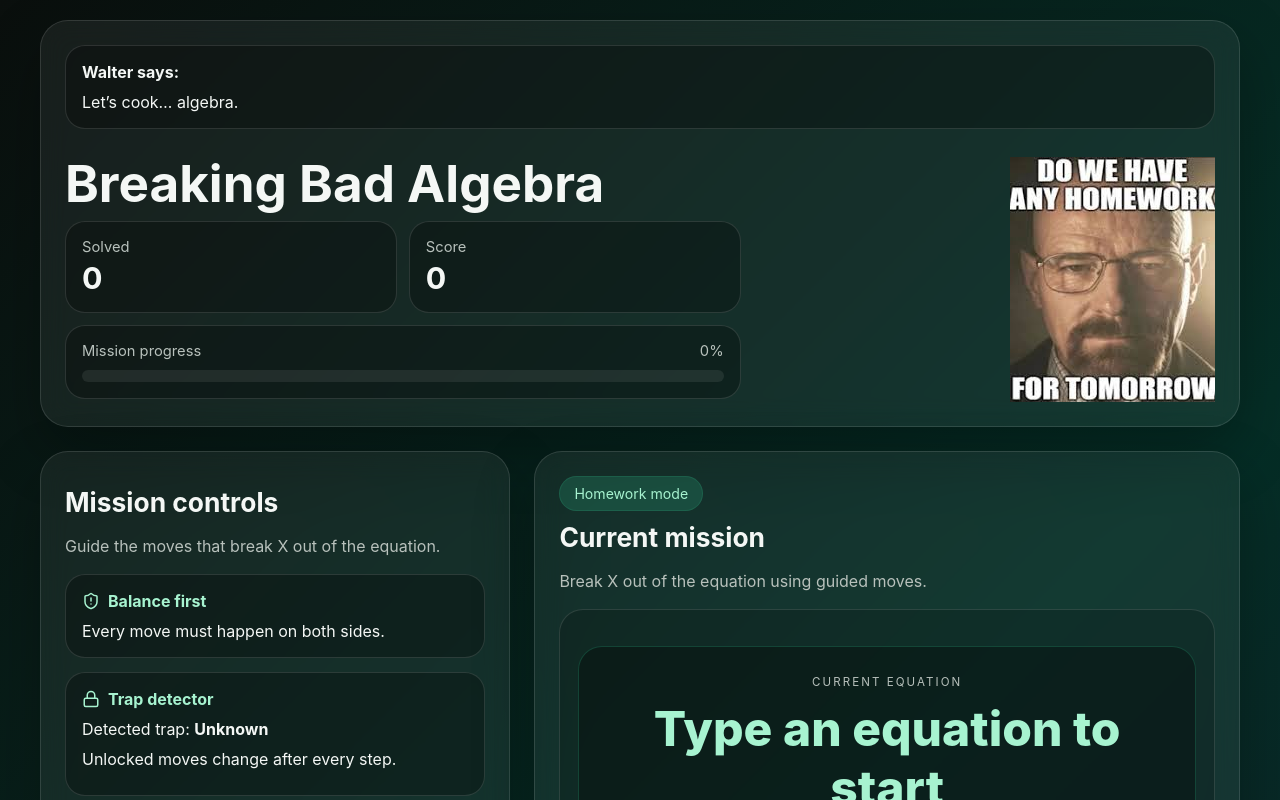
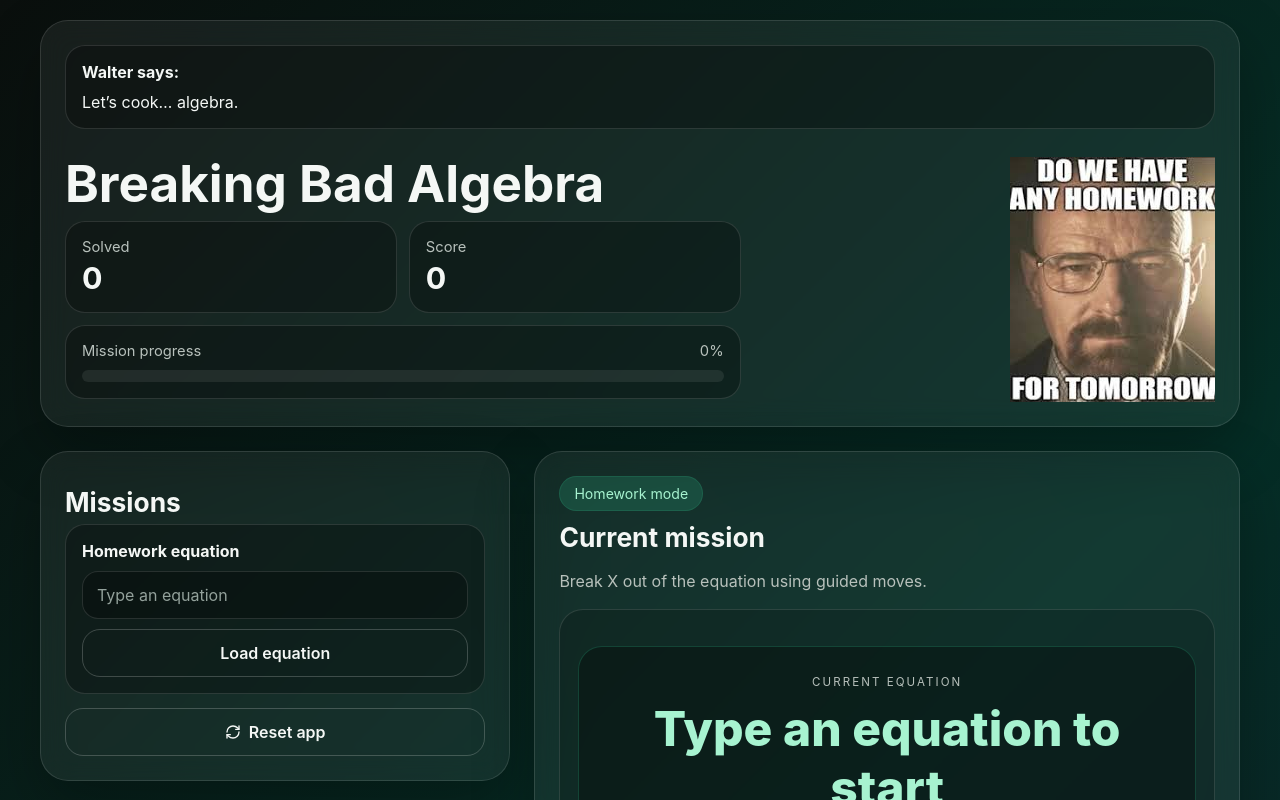
Before and after one commit to KarmaDancer/breaking-bad-algebra, a React (Vite) app: page / in a window 1280 px wide. Both pictures are taken after a click on the button "Use my homework equation". Shown: the top 800 px of the page. Built offline with nearby package versions, Linux system fonts and the light colour scheme.

Commit message:
Update App.jsx

```diff
--- a/src/App.jsx
+++ b/src/App.jsx
@@ -532,25 +532,10 @@
         ) : (
           <div className="mission-grid">
             <Card>
-              <h2 className="card-title">Mission controls</h2>
-              <p className="card-copy">Guide the moves that break X out of the equation.</p>
+              <h2 className="card-title">Missions</h2>
               <div className="stack-gap">
-                <div className="mini-card">
-                  <SectionTitle icon={ShieldAlert}>Balance first</SectionTitle>
-                  <span>Every move must happen on both sides.</span>
-                </div>
-                <div className="mini-card">
-                  <SectionTitle icon={Lock}>Trap detector</SectionTitle>
-                  <span>Detected trap: <strong>{trapHint}</strong></span>
-                  <span>Unlocked moves change after every step.</span>
-                  <div className="pill-row">
-                    {availableMoves.map((move) => <span key={move} className="pill">{move}</span>)}
-                  </div>
-                </div>
-
                 {mode === 'level' && (
                   <div className="mini-card">
-                    <strong>Levels</strong>
                     <div className="stack-gap small-gap">
                       {levels.map((item, idx) => (
                         <button
```
